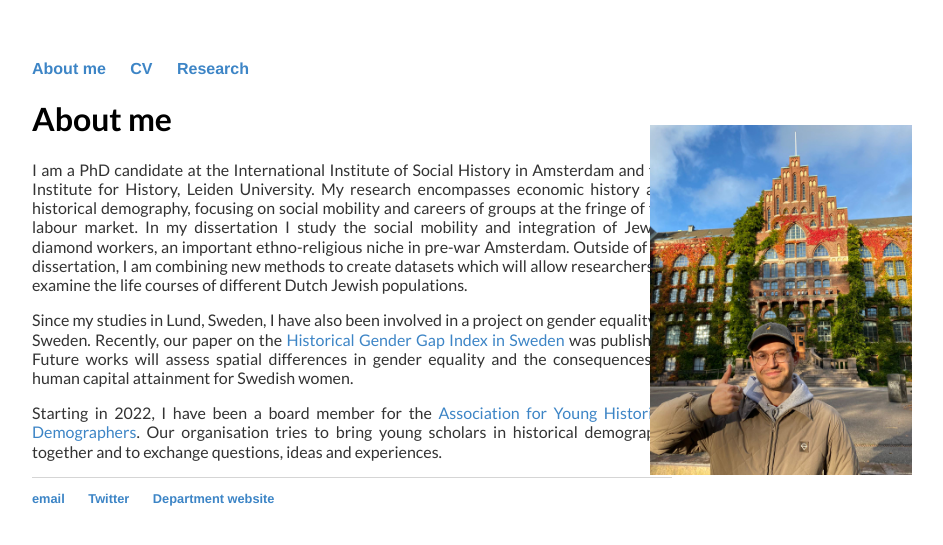
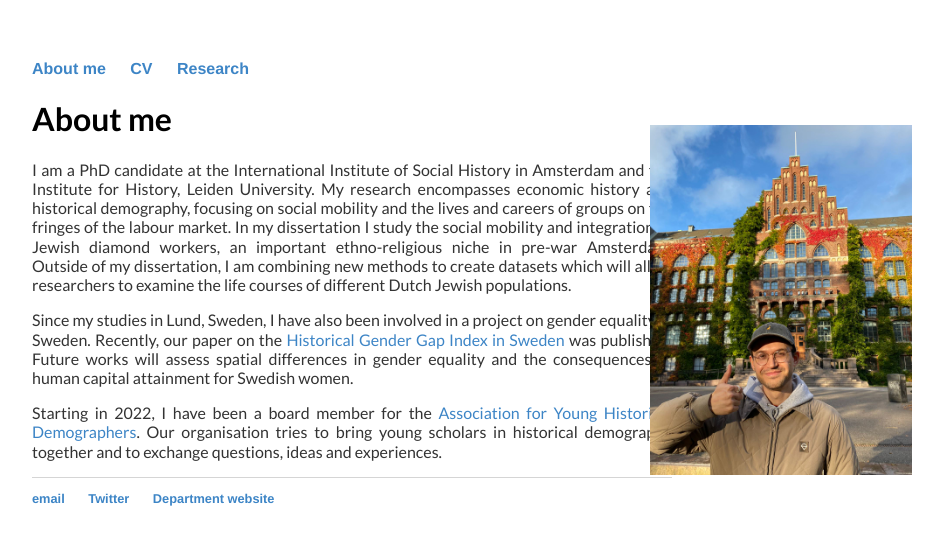
Before and after one commit to kok-joris/kok-joris.github.io, a Jekyll site: the page built from index.html, in a window 1280 px wide. Shown: the top 545 px of the page, without its empty margins (288-1231 px from the left). Built offline with Jekyll 4.4.1, drawn with Linux system fonts in a browser that asks for light colours; Markdown is read by kramdown in place of the engine named in the settings.

Commit message:
Update index.html

```diff
--- a/index.html
+++ b/index.html
@@ -15,7 +15,7 @@ title: Joris Kok
 	<h1>About me</h1>
 	    <p align="justify">
 		    I am a PhD candidate at the International Institute of Social History in Amsterdam and the Institute for History, Leiden University.
-		    My research encompasses economic history and historical demography, focusing on social mobility and careers of groups at the fringe of the labour market.
+		    My research encompasses economic history and historical demography, focusing on social mobility and the lives and careers of groups on the fringes of the labour market.
 		    In my dissertation I study the social mobility and integration of Jewish diamond workers, an important ethno-religious niche in pre-war Amsterdam.
 		    Outside of my dissertation, I am combining new methods to create datasets which will allow researchers to examine the life courses of different Dutch Jewish populations.
 	    </p>
```
